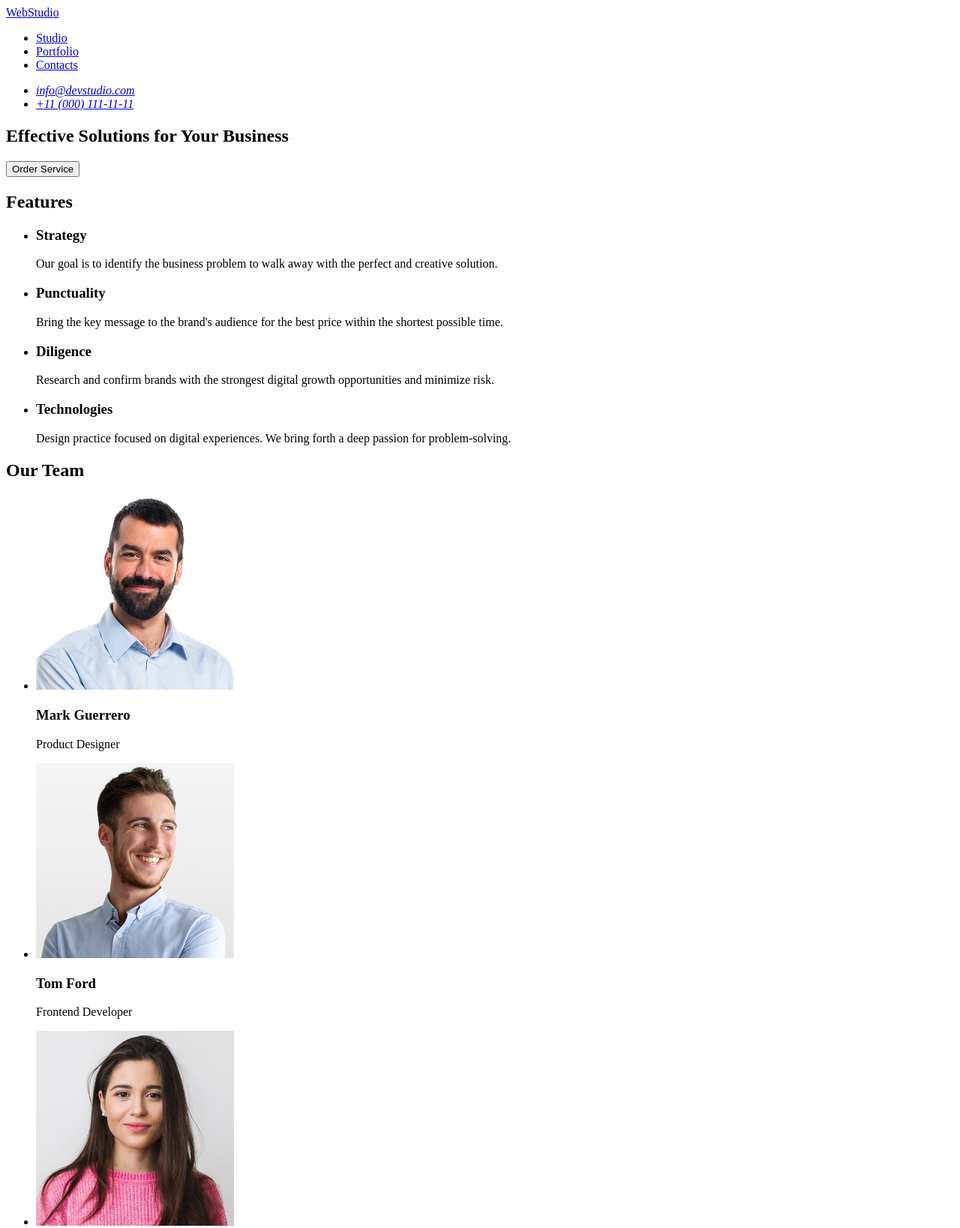
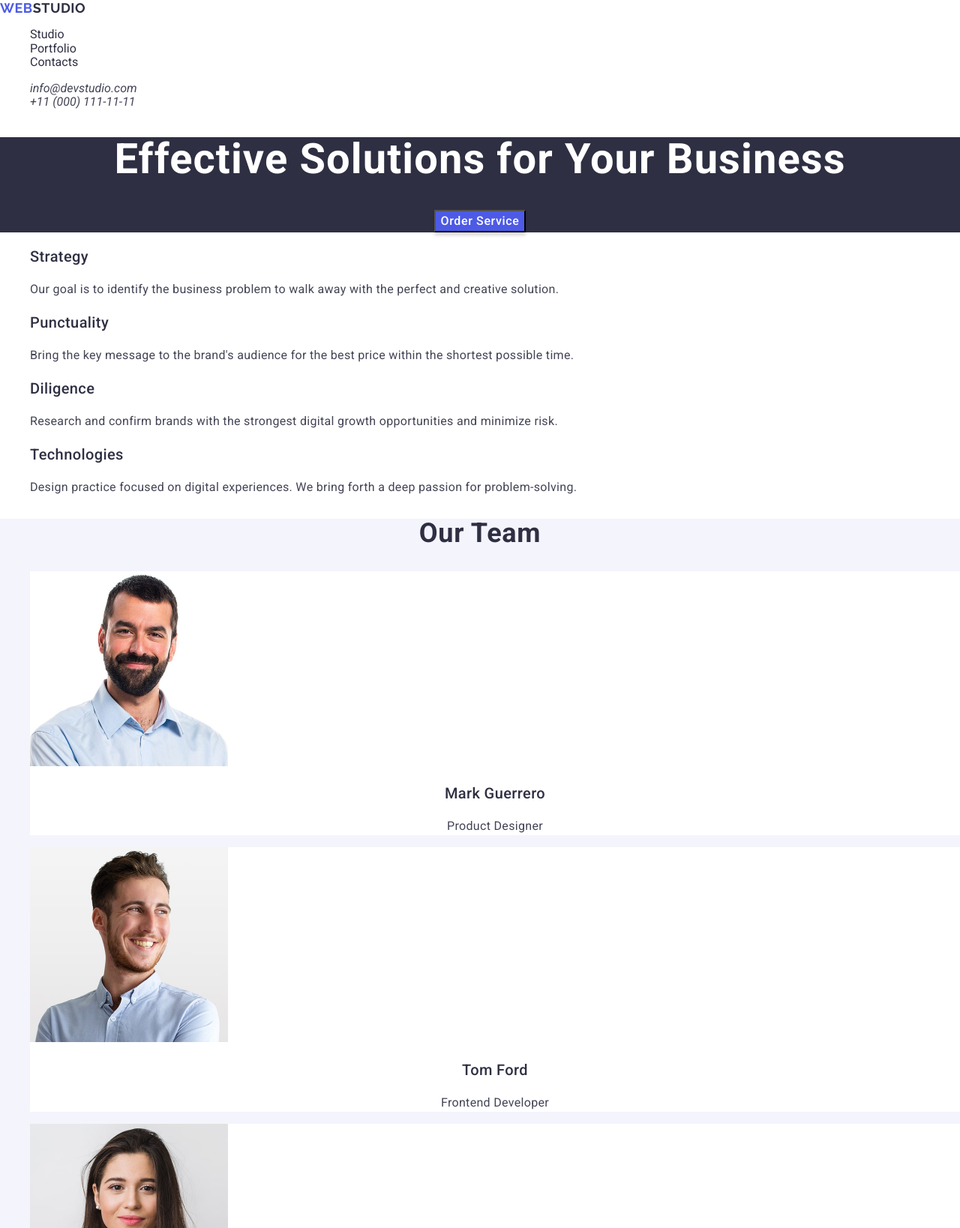
Before and after one commit to YKryvoruchko/goit-markup-hw-06, a plain HTML site: page index.html in a window 1280 px wide. Shown: the top 1638 px of the page at 75% size. Drawn offline with nearby package versions, Linux system fonts and the light colour scheme.

Commit message:
HomeTask2

```diff
--- a/index.html
+++ b/index.html
@@ -4,90 +4,140 @@
 <head>
     <meta charset="UTF-8">
     <meta name="viewport" content="width=device-width, initial-scale=1.0">
+    <link rel="preconnect" href="https://fonts.googleapis.com">
+    <link rel="preconnect" href="https://fonts.gstatic.com" crossorigin>
+    <link
+        href="https://fonts.googleapis.com/css2?family=Raleway:ital,wght@0,100..900;1,100..900&family=Roboto:ital,wght@0,100..900;1,100..900&display=swap"
+        rel="stylesheet">
+    <link rel="stylesheet" href="https://cdnjs.cloudflare.com/ajax/libs/normalize/8.0.1/normalize.min.css">
+    <link rel="stylesheet" href="styles/styles.css">
     <title>GoIt</title>
 </head>
 
 <body>
-    <header>
-        <nav>
-            <a href="./index.html">WebStudio</a>
+    <header class="header">
+        <nav class="header-navigation">
+            <a class="header-navigation-logo" href="./index.html"> <span
+                    class="header-navigation-logo-color">Web</span>Studio</a>
             <ul>
                 <li><a href="#studio">Studio</a></li>
-                <li><a href="#portfolio">Portfolio</a></li>
+                <li><a href="#our-team">Portfolio</a></li>
                 <li><a href="#contacts">Contacts</a></li>
             </ul>
         </nav>
         <address>
             <ul>
-                <li><a href="mailto:info@devstudio.com">info@devstudio.com</a></li>
-                <li><a href="tel:+110001111111">+11 (000) 111-11-11</a></li>
+                <li class="header-navigation-adress-list-item"><a href="mailto:info@devstudio.com"
+                        class="header-navigation-adress-list-item-mail">info@devstudio.com</a></li>
+                <li class="header-navigation-adress-list-item"><a href="tel:+110001111111"
+                        class="header-navigation-adress-list-item-number">+11 (000) 111-11-11</a></li>
             </ul>
         </address>
     </header>
 
     <main>
-        <section>
-            <h1>Effective Solutions for Your Business</h1>
-            <button type="button">Order Service</button>
+        <section class="hero-banner" id="hero-banner">
+            <h1 class="hero-banner-title">Effective Solutions for Your Business</h1>
+            <button type="button" class="hero-banner-button">Order Service</button>
         </section>
 
-        <section id="studio">
-            <h2>Features</h2>
-            <ul>
-                <li>
-                    <h3>Strategy</h3>
-                    <p>Our goal is to identify the business problem to walk away with the perfect and creative solution.
+        <section class="studio" id="studio">
+            <ul class="studio-list">
+                <li class="studio-list-item">
+                    <h3 class="studio-subtitle">Strategy</h3>
+                    <p class="studio-subtitle-text">Our goal is to identify the business problem to walk away with the perfect
+                        and creative solution.
                     </p>
                 </li>
-                <li>
-                    <h3>Punctuality</h3>
-                    <p>Bring the key message to the brand's audience for the best price within the shortest possible
+                <li class="studio-list">
+                    <h3 class="studio-subtitle">Punctuality</h3>
+                    <p class="studio-subtitle-text">Bring the key message to the brand's audience for the best price within the
+                        shortest possible
                         time.</p>
                 </li>
-                <li>
-                    <h3>Diligence</h3>
-                    <p>Research and confirm brands with the strongest digital growth opportunities and minimize risk.
+                <li class="studio-list">
+                    <h3 class="studio-subtitle">Diligence</h3>
+                    <p class="studio-subtitle-text">Research and confirm brands with the strongest digital growth opportunities
+                        and minimize risk.
                     </p>
                 </li>
-                <li>
-                    <h3>Technologies</h3>
-                    <p>Design practice focused on digital experiences. We bring forth a deep passion for
+                <li class="studio-list">
+                    <h3 class="studio-subtitle">Technologies</h3>
+                    <p class="studio-subtitle-text">Design practice focused on digital experiences. We bring forth a deep
+                        passion for
                         problem-solving.</p>
                 </li>
             </ul>
         </section>
 
-        <section id="portfolio">
-            <h2>Our Team</h2>
-            <ul>
-                <li>
-                    <img src="./images/img-min.jpg" alt="worker1" width="264" height="260">
-                    <h3>Mark Guerrero</h3>
-                    <p>Product Designer</p>
+        <section class="team" id="our-team">
+            <h2 class="team-title">Our Team</h2>
+            <ul class="team-list">
+                <li class="team-list-item">
+                    <img src="./images/img-min.jpg" class="team-list-item-image" alt="worker1" width="264" height="260">
+                    <h3 class="team-list-item-subtitle">Mark Guerrero</h3>
+                    <p class="team-list-item-text">Product Designer</p>
                 </li>
-                <li>
-                    <img src="./images/img1-min.jpg" alt="worker2" width="264" height="260">
-                    <h3>Tom Ford</h3>
-                    <p>Frontend Developer</p>
+                <li class="team-list-item">
+                    <img src="./images/img1-min.jpg" class="team-list-item-image" alt="worker2" width="264" height="260">
+                    <h3 class="team-list-item-subtitle">Tom Ford</h3>
+                    <p class="team-list-item-text">Frontend Developer</p>
                 </li>
-                <li>
-                    <img src="./images/img2-min.jpg" alt="worker3" width="264" height="260">
-                    <h3>Camila Garcia</h3>
-                    <p>Marketing</p>
+                <li class="team-list-item">
+                    <img src="./images/img2-min.jpg" class="team-list-item-image" alt="worker3" width="264" height="260">
+                    <h3 class="team-list-item-subtitle">Camila Garcia</h3>
+                    <p class="team-list-item-text">Marketing</p>
                 </li>
-                <li>
-                    <img src="./images/img3-min.jpg" alt="worker4" width="264" height="260">
-                    <h3>Daniel Wilson</h3>
-                    <p>UI Designer</p>
+                <li class="team-list-item">
+                    <img src="./images/img3-min.jpg" class="team-list-item-image" alt="worker4" width="264" height="260">
+                    <h3 class="team-list-item-subtitle">Daniel Wilson</h3>
+                    <p class="team-list-item-text">UI Designer</p>
+                </li>
+            </ul>
+        </section>
+
+        <section class="portfolio" id="portfolio">
+            <h2 class="portfolio-title">Our Portfolio</h2>
+            <ul class="portfolio-list">
+                <li class="portfolio-list-item">
+                    <img src="images/p1.jpg" class="portfolio-list-item-image" alt="p1" height="300" width="360">
+                    <h3 class="portfolio-list-item-subtitle">Banking App</h3>
+                    <p class="portfolio-list-item-text">App</p>
+                </li>
+                <li class="portfolio-list-item">
+                    <img src="images/p2.jpg" class="portfolio-list-item-image" alt="p2" height="300" width="360">
+                    <h3 class="portfolio-list-item-subtitle">Cashless Payment</h3>
+                    <p class="portfolio-list-item-text">Marketing</p>
+                </li>
+                <li class="portfolio-list-item">
+                    <img src="images/p3.jpg" class="portfolio-list-item-image" alt="p3" height="300" width="360">
+                    <h3 class="portfolio-list-item-subtitle">Meditation App</h3>
+                    <p class="portfolio-list-item-text">App</p>
+                </li>
+                <li class="portfolio-list-item">
+                    <img src="images/p4.jpg" class="portfolio-list-item-image" alt="p4" height="300" width="360">
+                    <h3 class="portfolio-list-item-subtitle">Taxi Service</h3>
+                    <p class="portfolio-list-item-text">Marketing</p>
+                </li>
+                <li class="portfolio-list-item">
+                    <img src="images/p5.jpg" class="portfolio-list-item-image" alt="p5" height="300" width="360">
+                    <h3 class="portfolio-list-item-subtitle">Screen Illustrations</h3>
+                    <p class="portfolio-list-item-text">Design</p>
+                </li>
+                <li class="portfolio-list-item">
+                    <img src="images/p6.jpg" class="portfolio-list-item-image" alt="p6" height="300" width="360">
+                    <h3 class="portfolio-list-item-subtitle">Online Courses</h3>
+                    <p class="portfolio-list-item-text">Marketing</p>
                 </li>
             </ul>
         </section>
     </main>
 
-    <footer id="contacts">
-        <a href="./index.html">WebStudio</a>
-        <p>Increase the flow of customers and sales for your business with digital marketing & growth solutions.</p>
+    <footer class="bottom" id="contacts">
+        <a class="bottom-logo" href="./index.html"><span class="header-navigation-logo-color">Web</span>Studio</a>
+        <p class="bottom-text">Increase the flow of customers and sales for your business with digital marketing & growth
+            solutions.</p>
     </footer>
-</body>
+    </body>
 
 </html>
--- /dev/null
+++ b/styles/styles.css
@@ -0,0 +1,220 @@
+body {
+    color: #434455;
+    font-family: "Roboto", "Raleway", sans-serif;
+    background-color: #FFFFFF;
+}
+
+a{
+    text-decoration: none;
+    color: inherit;
+}
+
+ul, ol{
+    list-style: none;
+}
+
+.header-navigation-logo-color{
+    color: #4D5AE5;
+    font-family: "Raleway";
+}
+
+/* navigation section */
+
+.header-navigation-adress-list-item a:hover,
+.header-navigation-adress-list-item a:focus {
+    color: #4D5AE5;
+}
+
+.header {
+    color: #2E2F42;
+}
+.header-navigation {
+
+}
+.header-navigation-logo {
+    font-family: "Raleway";
+    font-weight: 700;
+    font-size: 18px;
+    line-height: 117%;
+    letter-spacing: 0.03em;
+    text-transform: uppercase;
+
+}
+
+.header-navigation-adress-list-item {
+    color: #434455;
+}
+
+/* navigation section end */
+
+/* hero-banner section */
+
+.hero-banner {
+    background-color: #2E2F42;
+}
+.hero-banner-title {
+    font-weight: 700;
+    font-size: 56px;
+    line-height: 107%;
+    letter-spacing: 0.02em;
+    text-align: center;
+    color: #FFFFFF;
+}
+
+.hero-banner-button:hover,
+.hero-banner-button:focus {
+    background-color: #404BBF; /* Более тёмный оттенок */
+    box-shadow: 0 6px 8px rgba(0, 0, 0, 0.2);
+}
+
+.hero-banner-button {
+    background-color: #4D5AE5;
+    font-weight: 500;
+    font-size: 16px;
+    line-height: 150%;
+    letter-spacing: 0.04em;
+    color: #FFFFFF;
+    box-shadow: 0 4px 4px 0 rgba(0, 0, 0, 0.15);
+    display: block;
+    margin: 0 auto;
+}
+
+.hero-banner-button:hover{
+    background-color: #4D5AE5;
+    cursor: pointer;
+}
+
+
+/* hero-banner section end*/
+
+/* hero-banner section */
+
+/* studio section */
+
+.studio {
+}
+
+.studio-list {
+}
+.studio-list-item {
+}
+.studio-subtitle {
+    color: #2E2F42;
+    font-weight: 500;
+    font-size: 20px;
+    line-height: 120%;
+    letter-spacing: 0.02em;
+}
+.studio-subtitle-text {
+    color: #434455;
+    font-weight: 400;
+    font-size: 16px;
+    line-height: 150%;
+    letter-spacing: 0.02em;
+}
+
+/* studio section end*/
+
+/* team section end*/
+
+.team {
+    background-color: #F4F4FD;
+}
+.team-title {
+    font-weight: 700;
+    font-size: 36px;
+    line-height: 111%;
+    letter-spacing: 0.02em;
+    text-align: center;
+    color: #2E2F42;
+}
+.team-list {
+}
+.team-list-item {
+    background-color: #FFFFFF;
+}
+.team-list-item-image {
+}
+.team-list-item-subtitle {
+    font-weight: 500;
+    font-size: 20px;
+    line-height: 120%;
+    letter-spacing: 0.02em;
+    text-align: center;
+    color: #2E2F42;
+}
+.team-list-item-text {
+    font-weight: 400;
+    font-size: 16px;
+    line-height: 150%;
+    letter-spacing: 0.02em;
+    text-align: center;
+    color: #434455;
+}
+
+/* team section end*/
+
+/* portfolio section */
+
+.portfolio {
+}
+.portfolio-title {
+    font-weight: 700;
+    font-size: 36px;
+    line-height: 111%;
+    letter-spacing: 0.02em;
+    text-align: center;
+    color: #2E2F42;
+}
+.portfolio-list {
+    font-weight: 500;
+    font-size: 20px;
+    line-height: 120%;
+    letter-spacing: 0.02em;
+    color: #2E2F42;
+}
+
+.portfolio-list-item:hover,
+.portfolio-list-item:focus {
+    box-shadow: 0 8px 16px rgba(0, 0, 0, 0.2);
+    transform: translateY(-4px);
+    cursor: pointer;
+}
+
+.portfolio-list-item {
+    background-color: #E7E9FC;
+}
+.portfolio-list-item-image {
+    box-shadow: 0 4px 4px 0 rgba(0, 0, 0, 0.25);
+}
+.portfolio-list-item-subtitle {
+}
+.portfolio-list-item-text {
+    font-weight: 400;
+    font-size: 16px;
+    line-height: 150%;
+    letter-spacing: 0.02em;
+    color: #434455;
+}
+
+/* portfolio section end*/
+
+.bottom {
+    background-color: #2E2F42;
+}
+.bottom-logo {
+    font-family: "Raleway";
+    font-weight: 700;
+    font-size: 18px;
+    line-height: 117%;
+    letter-spacing: 0.03em;
+    text-transform: uppercase;
+    color: #F4F4FD;
+}
+.bottom-text {
+    font-weight: 400;
+    font-size: 16px;
+    line-height: 150%;
+    letter-spacing: 0.02em;
+    color: #E7E9FC;
+}
```
Also changed, not shown: images/p1.jpg (added), images/p2.jpg (added), images/p3.jpg (added), images/p4.jpg (added), images/p5.jpg (added), images/p6.jpg (added).
